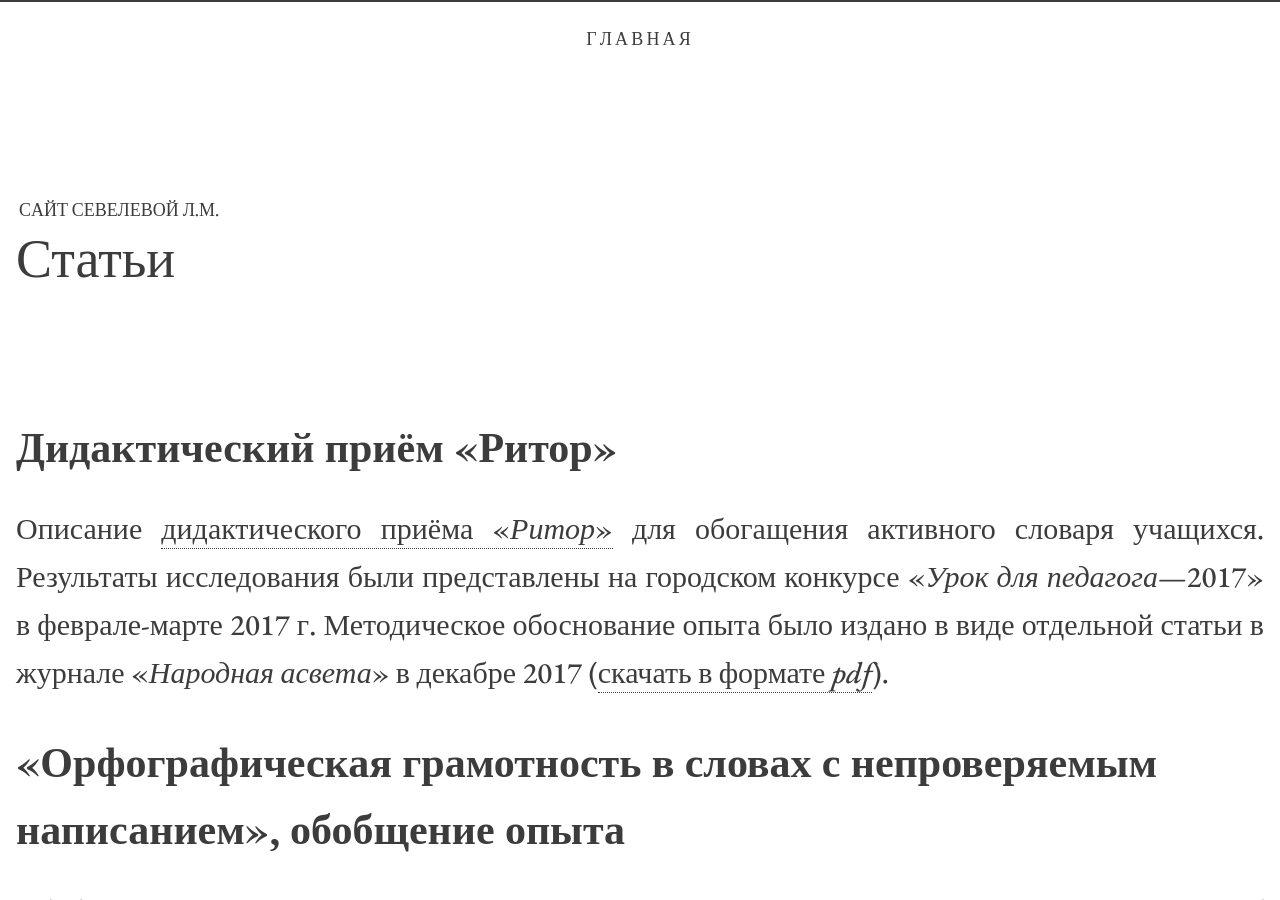
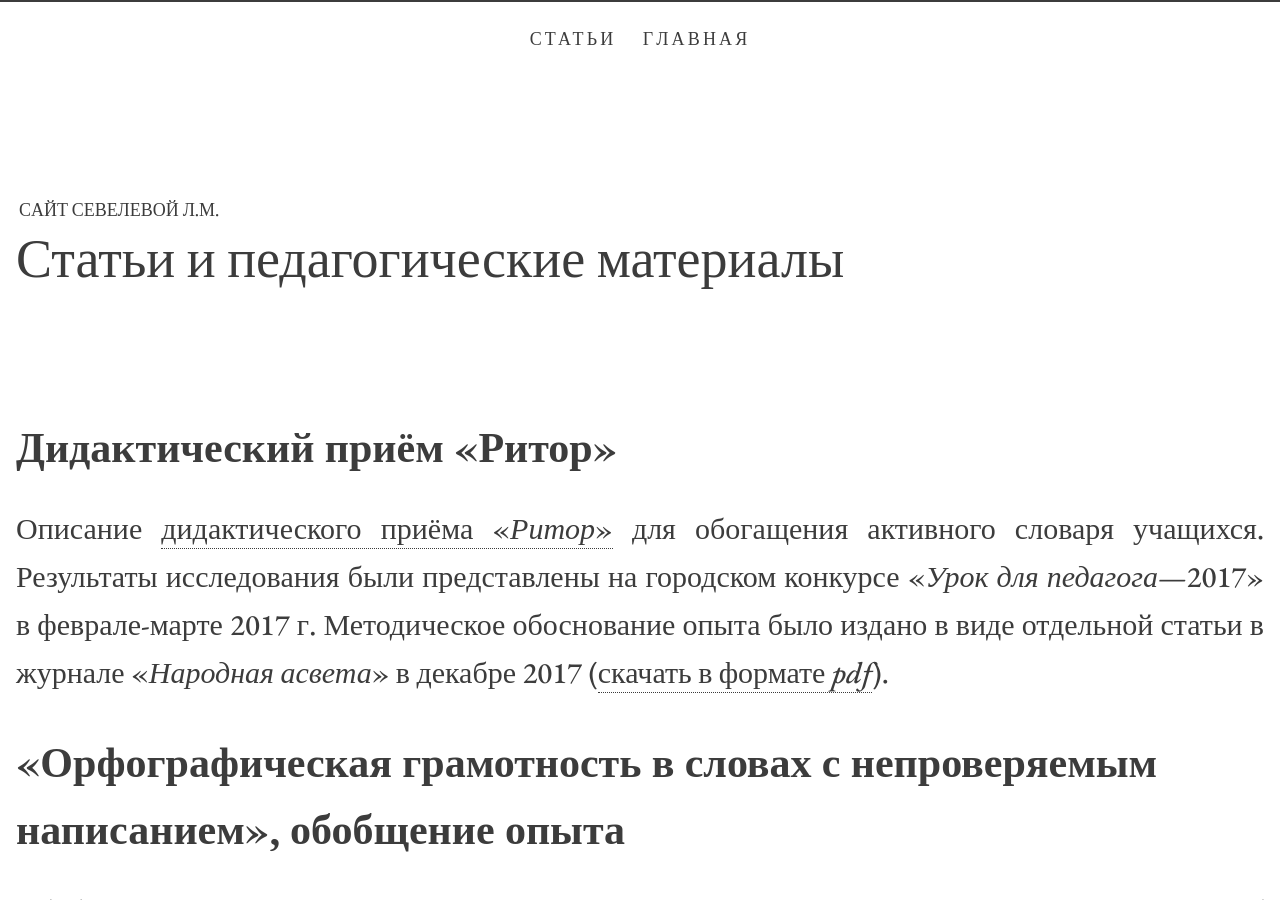
Before and after one commit to seveleva/seveleva, a Jekyll site: the page built from articles.md, in a window 1280 px wide and 900 px high. Built offline with Jekyll 4.4.1, drawn with Linux system fonts in a browser that asks for light colours.

Commit message:
Update articles.md

```diff
--- a/articles.md
+++ b/articles.md
@@ -1,6 +1,9 @@
 ---
 layout: page
-title: Статьи
+title: Статьи и педагогические материалы
+lang: ru
+navlevel: header
+navtitle: Статьи
 description: Педагогические материалы и статьи Севелевой Л.М.
 ---
 
```
